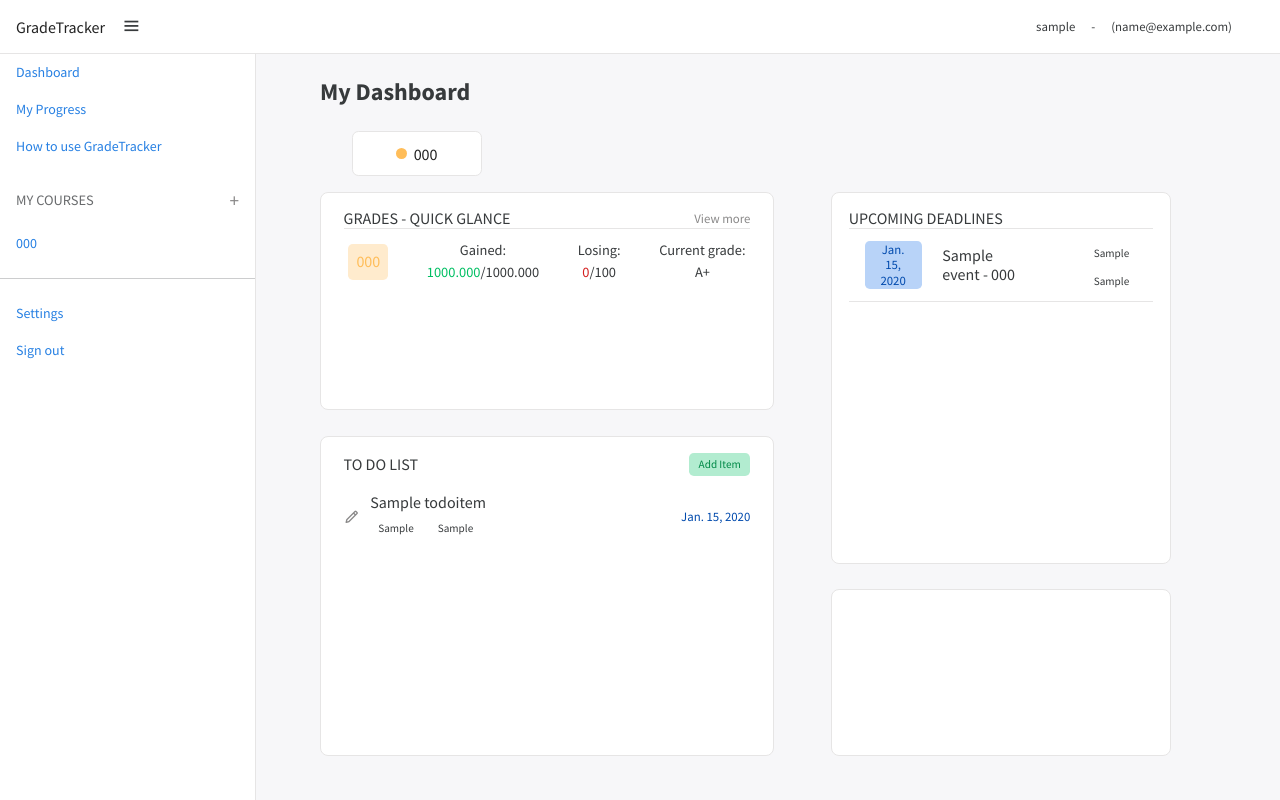
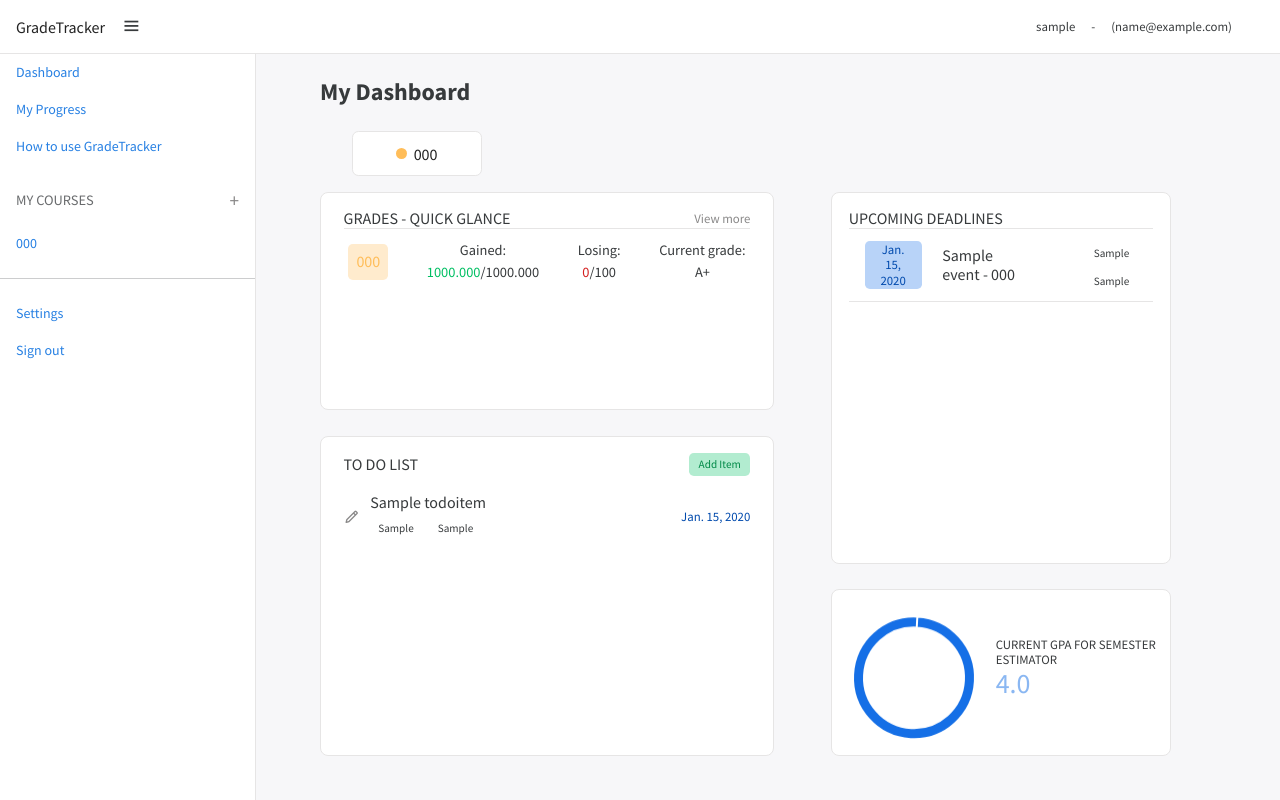
Before and after one commit to podgaietska/GradeTracker-Fullstack-App, a Django app: page / in a window 1280 px wide. Run offline with Django 4.2, Linux system fonts and the light colour scheme; a user stored in the database is signed in; tables that the repository leaves empty hold one stand-in row (values such as "Sample post"); some libraries are stand-ins or nearby versions.

Commit message:
Chart.js added to visualize GPA

```diff
--- a/authentication/views.py
+++ b/authentication/views.py
@@ -39,7 +39,7 @@ class RegistrationView(View):
         email = request.POST['email']
         password = request.POST['password']
 
-        context = {   #fielld values remain in the form if password is too shrort
+        context = {
             'fieldValues': request.POST
         }
 
@@ -52,6 +52,8 @@ class RegistrationView(View):
                 user = User.objects.create_user(username=username, email=email)
                 user.set_password(password)
                 user.save()
+
+                auth.login(request, user)
 
                 messages.success(request, 'Account created successfully')
                 return redirect('gradeapp')
--- a/gradeapp/models.py
+++ b/gradeapp/models.py
@@ -57,6 +57,13 @@ class Course(models.Model):
         else:
             return 'F'
 
+    def calculate_gpa(self):
+        grade = self.grade()
+        gpa_scale = {
+            'A+': 4.0, 'A': 4.0, 'A-': 3.7, 'B+': 3.3, 'B': 3.0,
+            'B-': 2.7, 'C+': 2.3, 'C': 2.0, 'C-': 1.7, 'D': 1.0
+        }
+        return gpa_scale.get(grade, 0.0)
 
     class Meta:
         ordering = ['code']
--- a/gradeapp/views.py
+++ b/gradeapp/views.py
@@ -6,6 +6,7 @@ from django.contrib import messages
 from django.core import serializers
 from datetime import datetime
 import re
+from django.db.models import Avg
 
 
 # Create your views here.
@@ -16,13 +17,19 @@ def index(request):
     todo_items = ToDoItem.objects.filter(owner = request.user)
     user = request.user
 
+    gpas = [course.calculate_gpa() for course in courses]
+
+    gpa = sum(gpas) / len(gpas) if gpas else 0.0
+
     context = {
         'courses': courses,
         'events': events,
         'todo_items': todo_items,
         'user': user,
+        'gpa': gpa,
     }
 
+    print(gpa)
     return render(request, 'gradeapp/index.html', context)
 
 def get_grading_components(request):
--- a/gradetracker/static/css/style.css
+++ b/gradetracker/static/css/style.css
@@ -817,6 +817,15 @@
     align-items: center;
 }
 
+/* GPA CALCULATOR */
+.gpa-estimator h6{
+    font-size: 0.8rem;
+}
+
+.gpa-estimator h3{
+    color: rgba(21, 111, 230, 0.5);
+}
+
 /* Course Home */
 /* Grades */
 
--- a/templates/gradeapp/index.html
+++ b/templates/gradeapp/index.html
@@ -99,9 +99,53 @@
         </div>
     </div>
     <div class="gpa-estimator-container box">
-
+        {% if courses.count %}
+        <canvas id="myChart" width="500" height="100"></canvas>
+        <div class="gpa-estimator">
+            <h6>CURRENT GPA FOR SEMESTER ESTIMATOR</h6>
+            <h3>{{gpa}}</h3>
+        </div>
+        {% else %}
+        <div class="empty-container">
+            <h6>GPA cannot be calculated at the moment</h6>
+        </div>
+        {% endif %}
     </div>
+    <div id="gpa-data" data-gpa="{{ gpa }}"></div>
 </div>
 
+<script src="https://cdn.jsdelivr.net/npm/chart.js"></script>
+<script>
+    // Retrieve GPA from the data attribute
+    var gpaDataElement = document.getElementById('gpa-data');
+    var gpa = parseFloat(gpaDataElement.getAttribute('data-gpa'));
+
+    var ctx = document.getElementById('myChart').getContext('2d');
+
+    var chart = new Chart(ctx, {
+        type: 'doughnut',
+        data: {
+            datasets: [{
+                data: [gpa, 4.0 - gpa],
+                backgroundColor: ['#156FE6', 'transparent'],
+                innerRadius: '80%', // Controls the size of the inner hole
+                outerRadius: '90%',
+            }],
+        },
+        options: {
+            cutout: 50,
+            rotation: 1 * Math.PI,
+            legend: {
+                display: false,
+            },
+            layout: {
+                padding: {
+                    left: 20, // Adjust the left padding to make room for the legend
+                    right: 20, // Adjust the right padding
+                },
+            },
+        },
+    });
+</script>
 
 {% endblock %}
```
